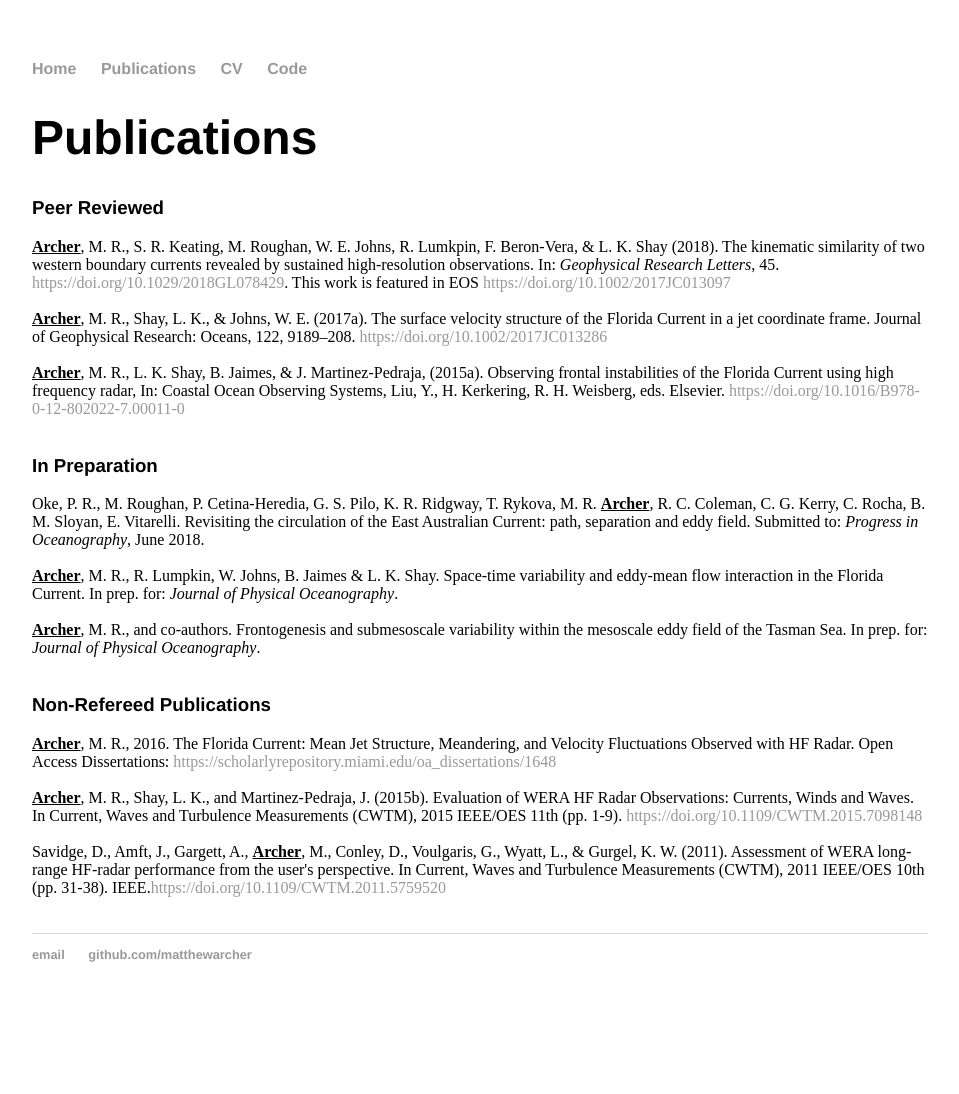
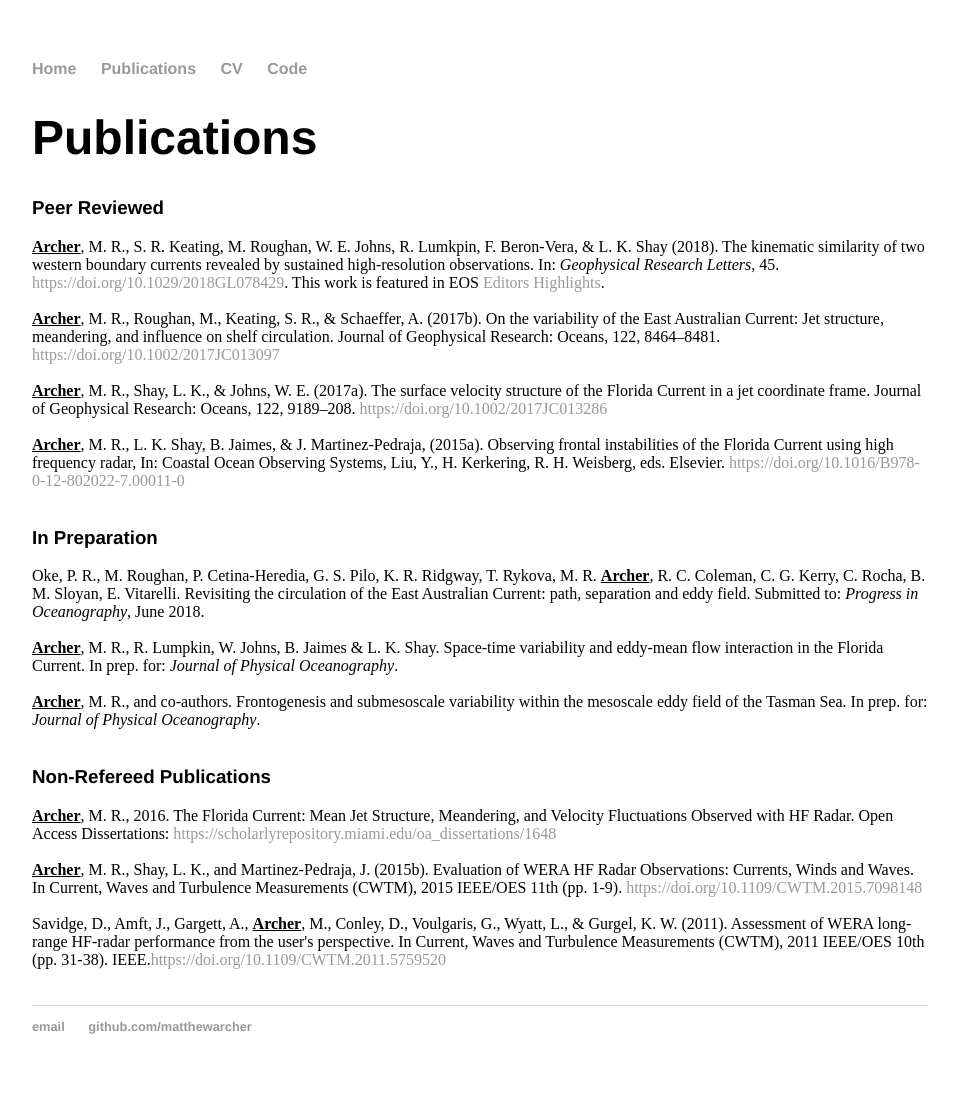
Before and after one commit to matthewarcher/matthewarcher.github.io, a Jekyll site: the page built from publications/index.html, in a window 1280 px wide. Shown: the whole page, without its empty margins (160-1119 px from the left). Built offline with Jekyll 4.4.1, drawn with Linux system fonts in a browser that asks for light colours; before the commit the page ends 1022 px from its top, so only the background shows below that; some of the changed lines change nothing that is shown.

Commit message:
Update index.html

```diff
--- a/publications/index.html
+++ b/publications/index.html
@@ -6,7 +6,7 @@ title: Matthew R. Archer
 	<h1>Publications</h1>
 
 	<font face = "helvetica"><h3>Peer Reviewed</h3></font>
-	<b><u>Archer</u></b>, M. R., S. R. Keating, M. Roughan, W. E. Johns, R. Lumkpin, F. Beron-Vera, & L. K. Shay (2018). The kinematic similarity of two western boundary currents revealed by sustained high-resolution observations. In: <i>Geophysical Research Letters</i>, 45. <a href="https://doi.org/10.1029/2018GL078429" target="_blank">https://doi.org/10.1029/2018GL078429</a>. This work is featured in EOS <a href="https://eos.org/editor-highlights/energetics-of-western-boundary-current-surface-flows-are-similar" target="_blank>Editors Highlights</a>.<br><br>
+	<b><u>Archer</u></b>, M. R., S. R. Keating, M. Roughan, W. E. Johns, R. Lumkpin, F. Beron-Vera, & L. K. Shay (2018). The kinematic similarity of two western boundary currents revealed by sustained high-resolution observations. In: <i>Geophysical Research Letters</i>, 45. <a href="https://doi.org/10.1029/2018GL078429" target="_blank">https://doi.org/10.1029/2018GL078429</a>. This work is featured in EOS <a href="https://eos.org/editor-highlights/energetics-of-western-boundary-current-surface-flows-are-similar" target="_blank">Editors Highlights</a>.<br><br>
 	<b><u>Archer</u></b>, M. R., Roughan, M., Keating, S. R., & Schaeffer, A. (2017b). On the variability of the East Australian Current: Jet structure, meandering, and influence on shelf circulation. Journal of Geophysical Research: Oceans, 122, 8464–8481. <a href="https://doi.org/10.1002/2017JC013097" target="_blank">https://doi.org/10.1002/2017JC013097</a><br>
 	<br><u><b>Archer</u></b>, M. R., Shay, L. K., & Johns, W. E. (2017a). The surface velocity structure of the Florida Current in a jet coordinate frame. Journal of Geophysical Research: Oceans, 122, 9189–208. <a href="https://doi.org/10.1002/2017JC013286" target="_blank">https://doi.org/10.1002/2017JC013286</a><br>
 	<br><u><b>Archer</u></b>, M. R., L. K. Shay, B. Jaimes, & J. Martinez-Pedraja, (2015a). Observing frontal instabilities of the Florida Current using high frequency radar, In: Coastal Ocean Observing Systems, Liu, Y., H. Kerkering, R. H. Weisberg, eds.  Elsevier. <a href="https://doi.org/10.1016/B978-0-12-802022-7.00011-0" target="_blank">https://doi.org/10.1016/B978-0-12-802022-7.00011-0</a><br><br>
```
